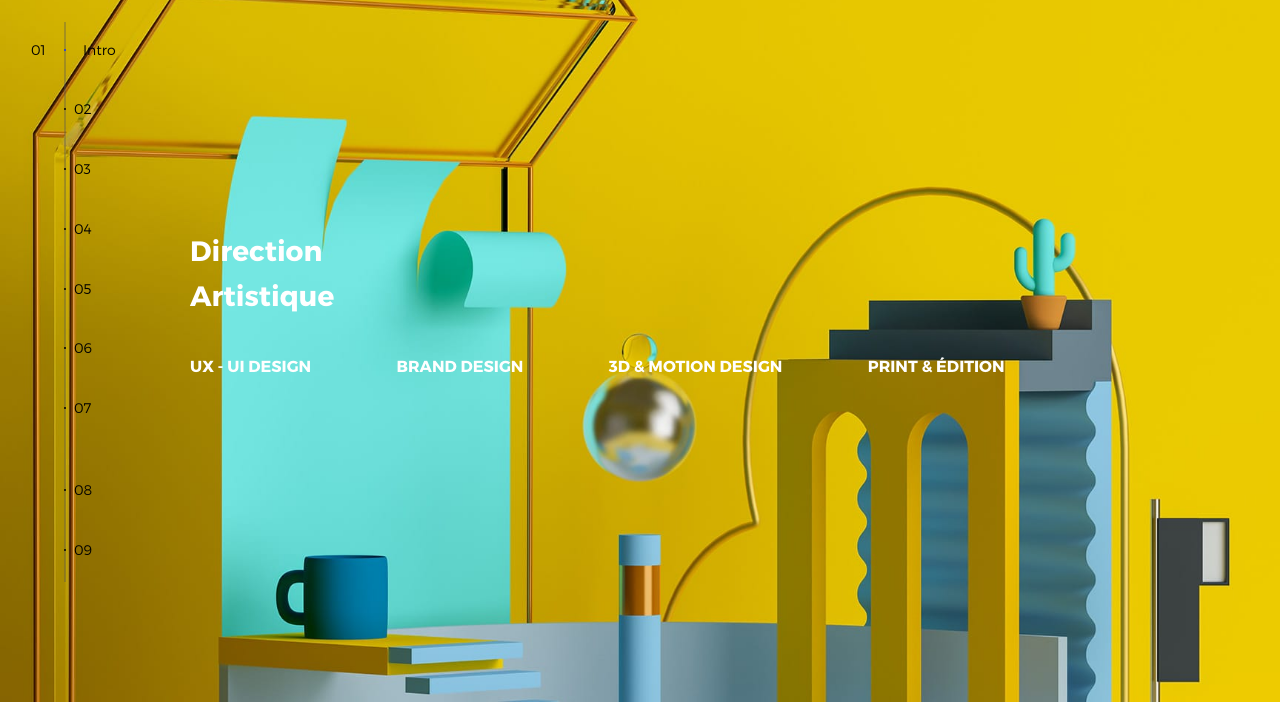
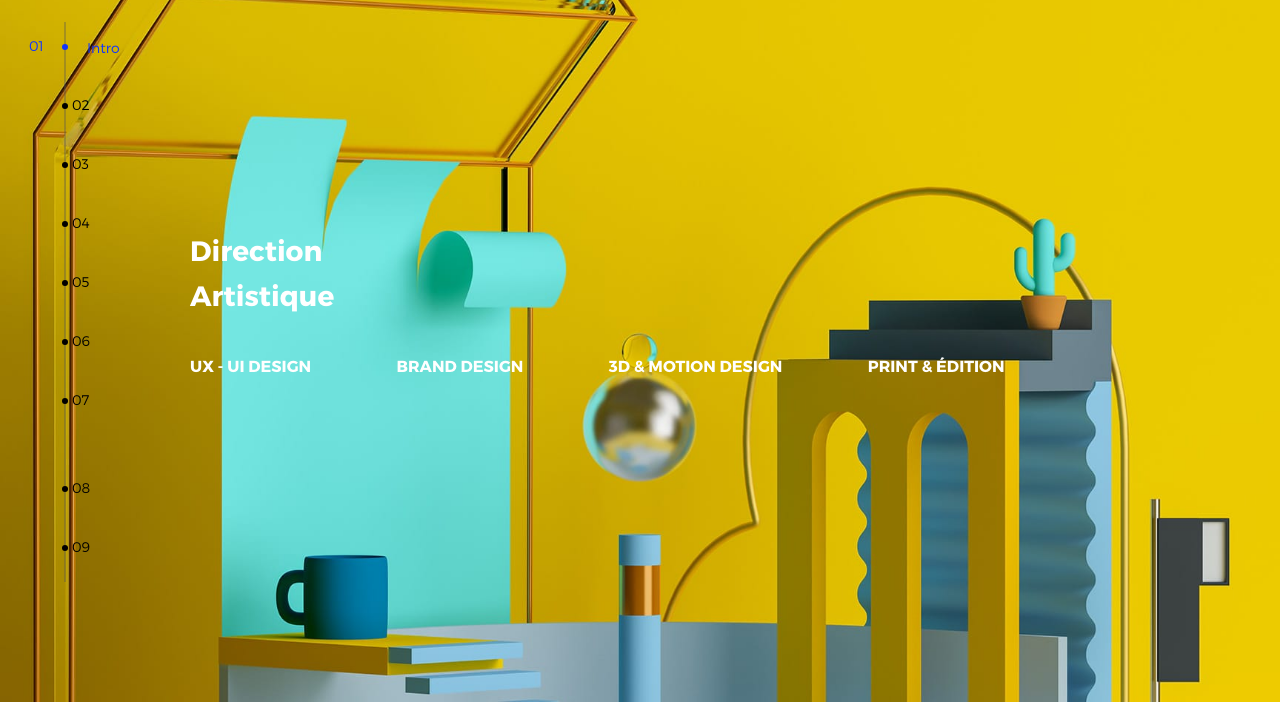
Before and after one commit to brieuclefloch/brieuclefloch.github.io, a plain HTML site: page index.html in a window 1280 px wide. Shown: the part 98-800 px from the top of the page. Drawn offline with nearby package versions, Linux system fonts and the light colour scheme.

Commit message:
Add files via upload

```diff
--- a/assets/css/main.css
+++ b/assets/css/main.css
@@ -688,17 +688,18 @@ bodyblanc
 {
   position:relative;
   top:-5px;
-  color:#000000;
-  font-size:6px;
+    left:-2px;
+  color:##0f33ff;
+  font-size:18px;
   cursor:pointer;
 }
 
 .side-nav>li span
 {
   position:relative;
-  top:3px;
-  left:10px;
-  color:#000000;
+  top:0px;
+  left:0px;
+  color:##0f33ff;
   font-size:14px;
   font-weight:300;
   opacity:0;
@@ -710,7 +711,7 @@ bodyblanc
   position:absolute;
   top:3px;
   left:10px;
-  color:#000000;
+  color:##0f33ff;
   font-size:14px;
   font-weight:300;
 }
@@ -778,7 +779,7 @@ bodyblanc
 .side-nav li.is-active::before
 {
   left:-33px;
-  color:#000000;
+  color:##0f33ff;
 }
 
 .intro
```
